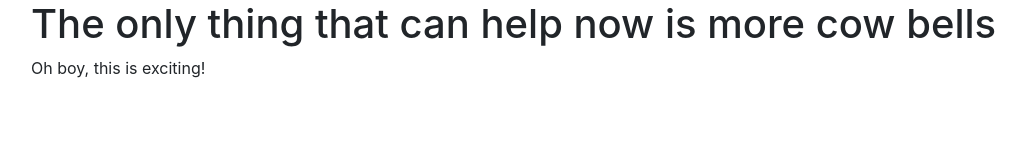
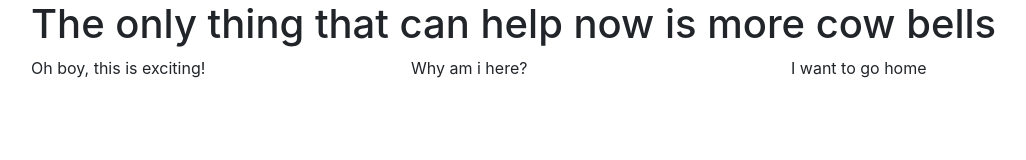
Before and after one commit to flawedsanity/flawedsanity.github.io, a plain HTML site: page index.html in a window 1280 px wide. Shown: the whole page, without its empty margins (54-1080 px from the left). Drawn offline with nearby package versions, Linux system fonts and the light colour scheme.

Commit message:
Update index.html

```diff
--- a/index.html
+++ b/index.html
@@ -14,11 +14,14 @@
       <div class="row">
         <div class="col-md-12">
           <h1>The only thing that can help now is more cow bells</h1>
-    <p>Oh boy, this is exciting!</p>
 
         </div>
       </div>
-
+    <div class="row">
+      <div class="col-md-4"><p>Oh boy, this is exciting!</p></div>
+      <div class="col-md-4">Why am i here?</div>
+      <div class="col-md-4">I want to go home</div>
+    </div>
 </div>
     <!-- jQuery first, then Bootstrap JS. -->
     <script src="https://ajax.googleapis.com/ajax/libs/jquery/2.1.4/jquery.min.js"></script>
```
